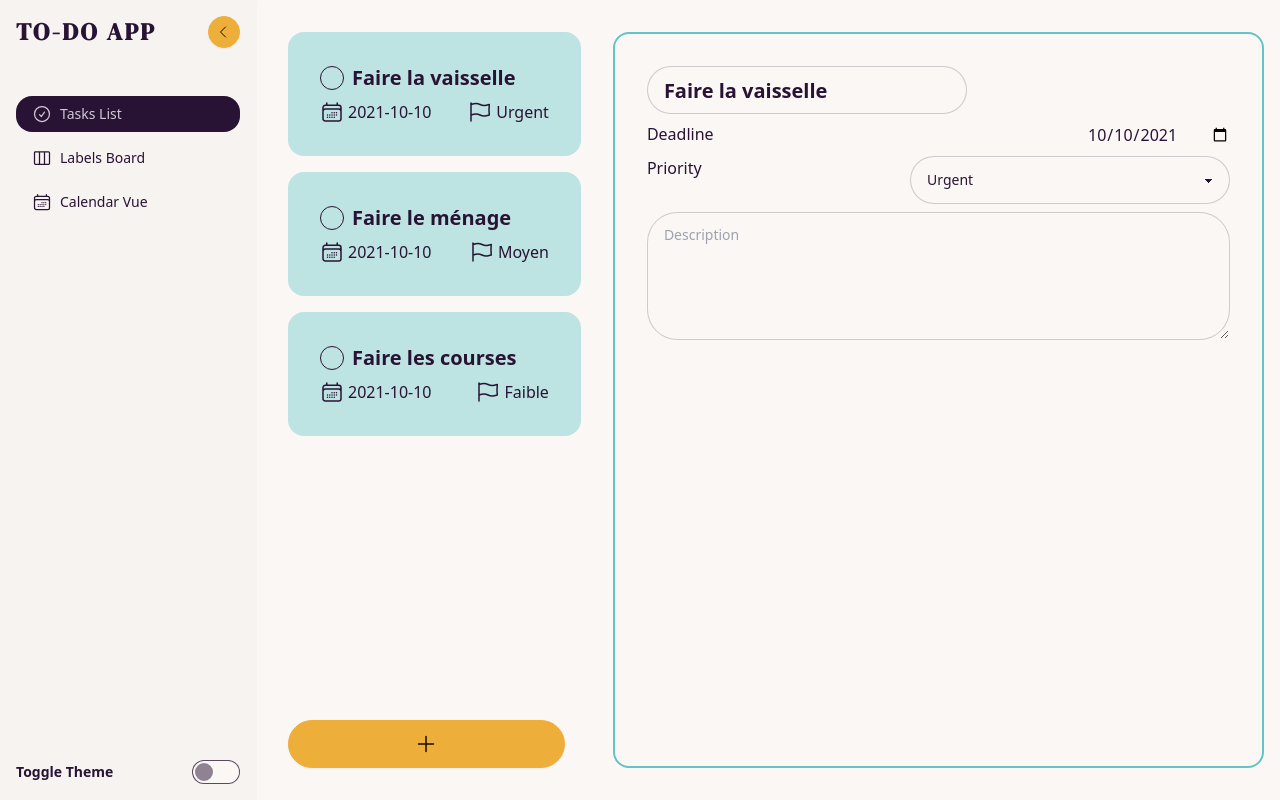
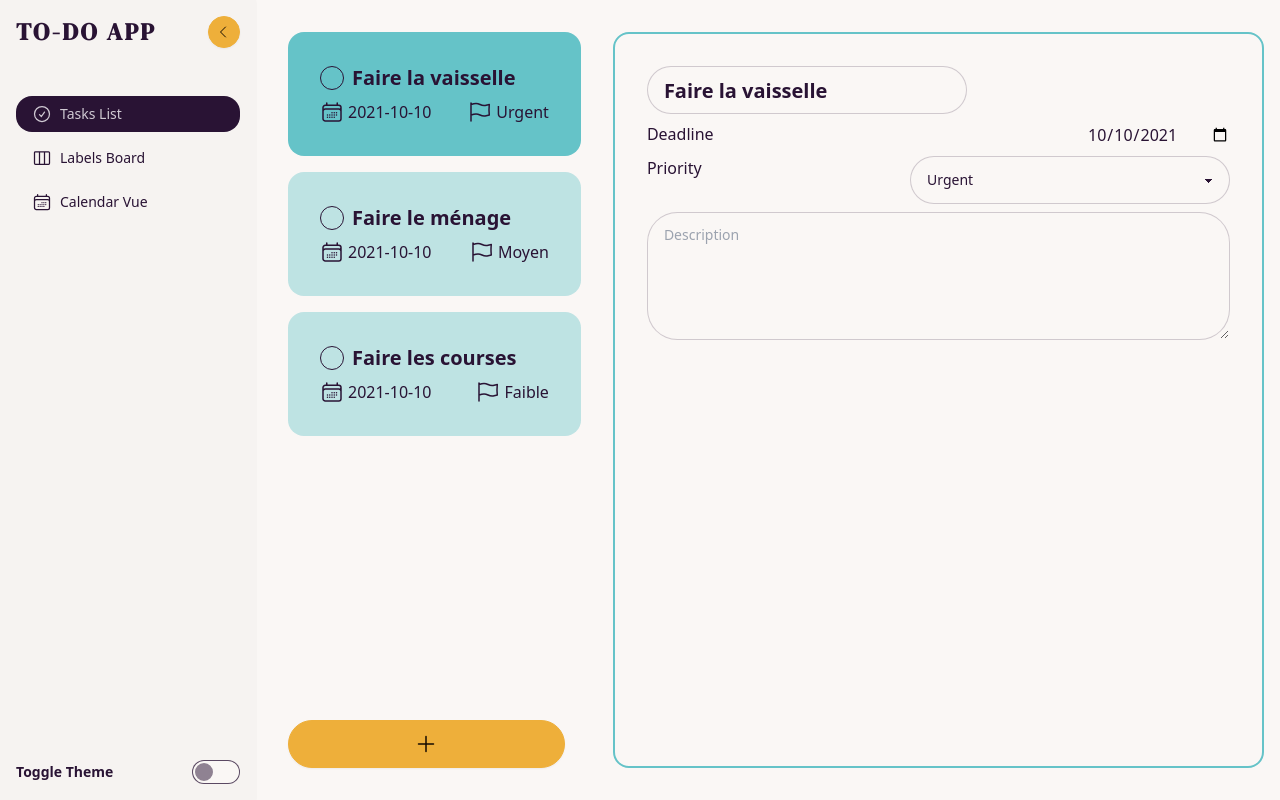
Before and after one commit to AurelieESEO/todo_react_project, a React (Vite) app in the folder todo_react_project/: page / in a window 1280 px wide. Built offline with nearby package versions, Linux system fonts and the light colour scheme; a web font is replaced by a local one.

Commit message:
little fix on selected task color

```diff
--- a/todo_react_project/src/components/TaskItem.tsx
+++ b/todo_react_project/src/components/TaskItem.tsx
@@ -6,7 +6,7 @@ const TaskItem: React.FC<Task & { onClick: () => void }> = (props) => {
   return (
       <div className="flex flex-column card w-full gap-1 mb-4">
         <div
-            className={`bg-primary/40 card-body rounded-box ${isSelected ? 'bg-primary/100' : ''}
+            className={`card-body rounded-box ${isSelected ? 'bg-primary/100' : 'bg-primary/40'}
               hover:${isSelected ? 'bg-primary/100' : 'bg-primary/50'} cursor-pointer
               active:bg-primary/100`}
             onClick={onClick}
```
